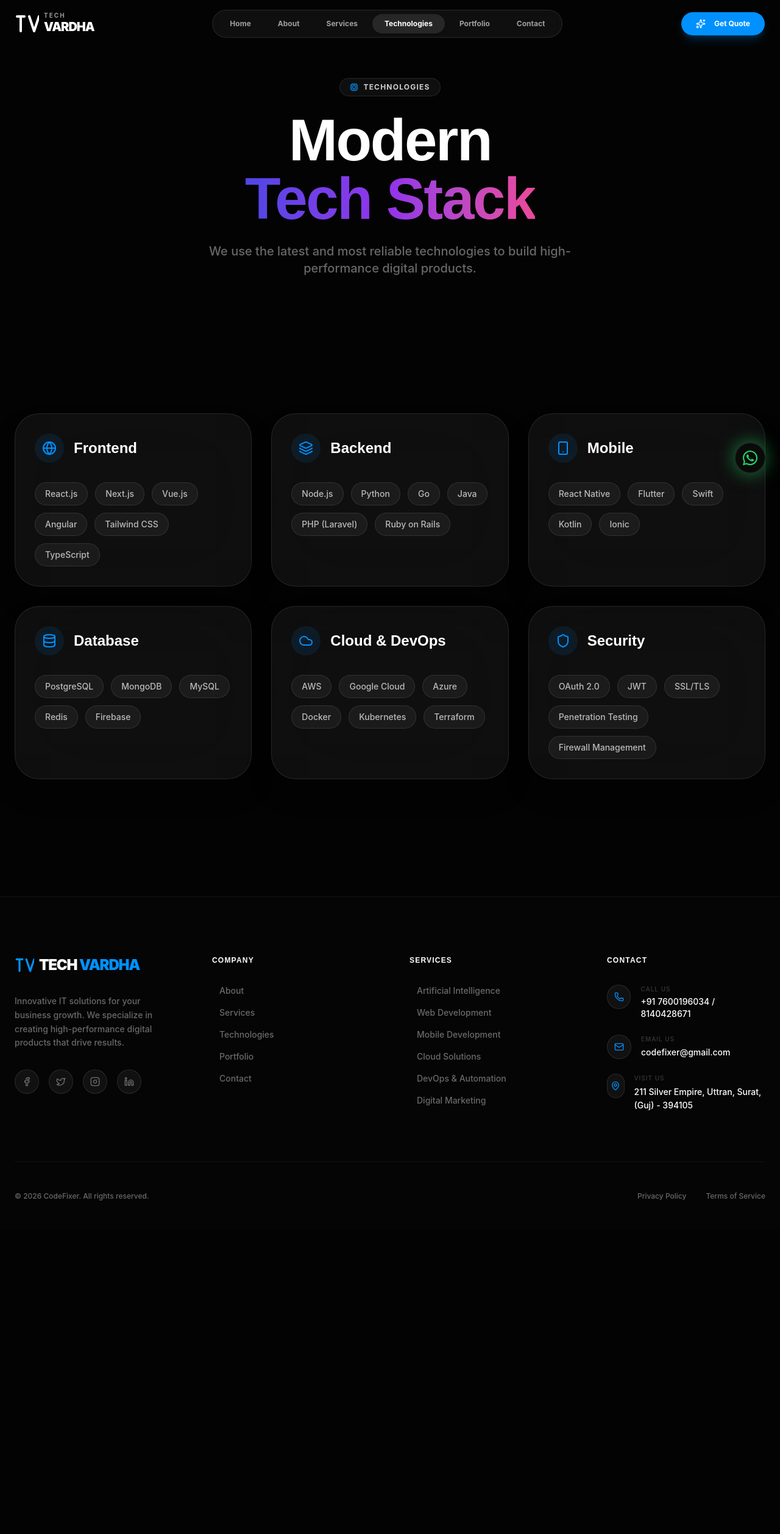
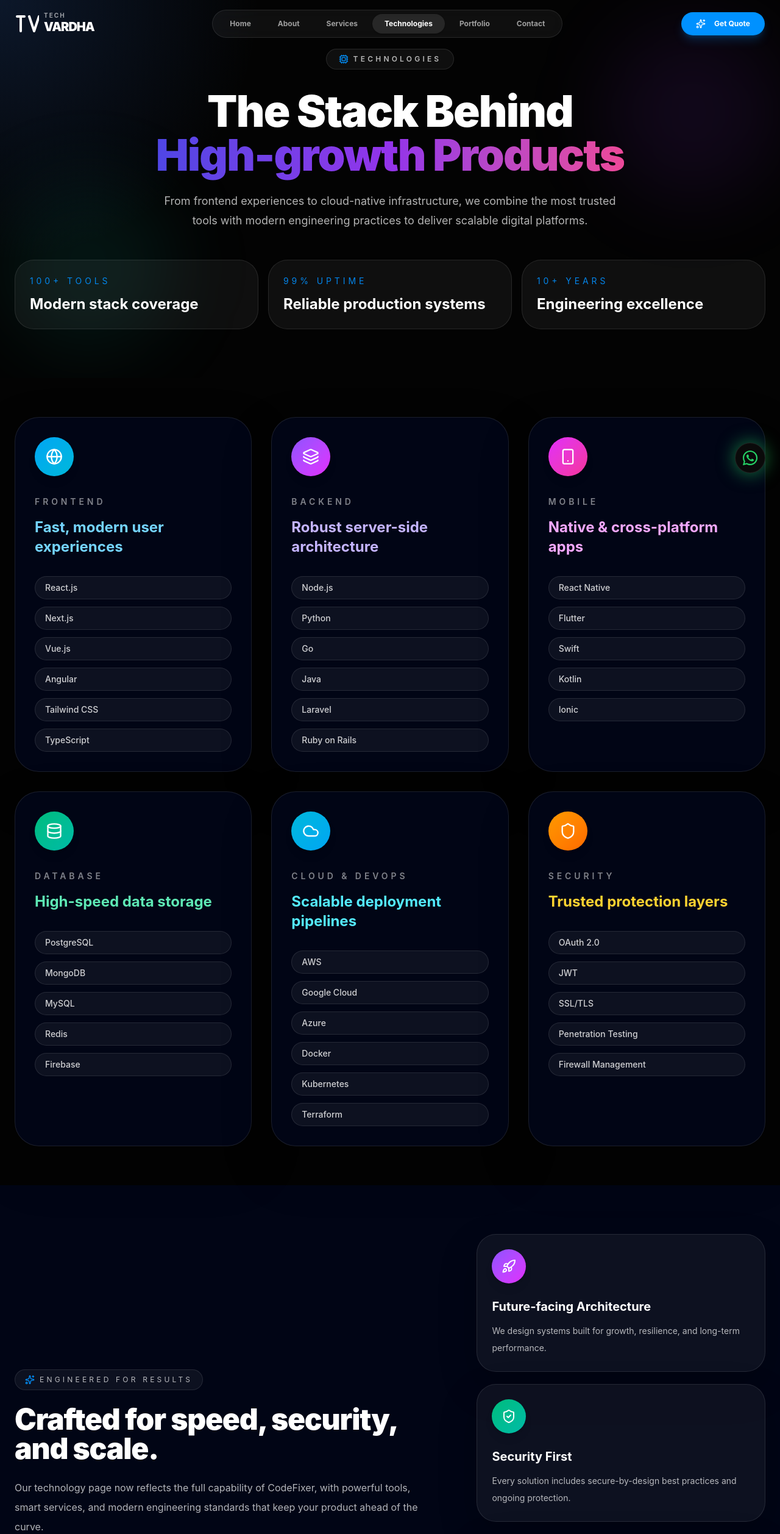
Before and after one commit to rutvikdholakiya30/codefixer, a React (Vite) app: page /technologies in a window 1280 px wide. Shown: the top 2516 px of the page at 61% size. Before the commit the page ends 2018 px from the top, so only its background shows below. Built offline with nearby package versions, Linux system fonts and the light colour scheme.

Commit message:
website updated

```diff
--- a/src/pages/Technologies.tsx
+++ b/src/pages/Technologies.tsx
@@ -7,99 +7,164 @@
   Cpu,
   Layers,
   Globe,
-  Smartphone
+  Smartphone,
+  Sparkles,
+  ShieldCheck,
+  Rocket,
+  Zap
 } from 'lucide-react';
+import { Button } from '@/components/ui/button';
+import { Link } from 'react-router-dom';
 
 const techStack = [
   {
     category: 'Frontend',
+    subtitle: 'Fast, modern user experiences',
     icon: Globe,
+    accent: 'from-sky-500 to-cyan-500',
+    color: 'text-sky-300',
     techs: ['React.js', 'Next.js', 'Vue.js', 'Angular', 'Tailwind CSS', 'TypeScript']
   },
   {
     category: 'Backend',
+    subtitle: 'Robust server-side architecture',
     icon: Layers,
-    techs: ['Node.js', 'Python', 'Go', 'Java', 'PHP (Laravel)', 'Ruby on Rails']
+    accent: 'from-violet-500 to-fuchsia-500',
+    color: 'text-violet-300',
+    techs: ['Node.js', 'Python', 'Go', 'Java', 'Laravel', 'Ruby on Rails']
   },
   {
     category: 'Mobile',
+    subtitle: 'Native & cross-platform apps',
     icon: Smartphone,
+    accent: 'from-fuchsia-500 to-pink-500',
+    color: 'text-fuchsia-300',
     techs: ['React Native', 'Flutter', 'Swift', 'Kotlin', 'Ionic']
   },
   {
     category: 'Database',
+    subtitle: 'High-speed data storage',
     icon: Database,
+    accent: 'from-emerald-500 to-teal-500',
+    color: 'text-emerald-300',
     techs: ['PostgreSQL', 'MongoDB', 'MySQL', 'Redis', 'Firebase']
   },
   {
     category: 'Cloud & DevOps',
+    subtitle: 'Scalable deployment pipelines',
     icon: Cloud,
+    accent: 'from-cyan-500 to-sky-500',
+    color: 'text-cyan-300',
     techs: ['AWS', 'Google Cloud', 'Azure', 'Docker', 'Kubernetes', 'Terraform']
   },
   {
     category: 'Security',
+    subtitle: 'Trusted protection layers',
     icon: Shield,
+    accent: 'from-amber-500 to-orange-500',
+    color: 'text-amber-300',
     techs: ['OAuth 2.0', 'JWT', 'SSL/TLS', 'Penetration Testing', 'Firewall Management']
+  }
+];
+
+const features = [
+  {
+    title: 'Future-facing Architecture',
+    description: 'We design systems built for growth, resilience, and long-term performance.',
+    icon: Rocket,
+    accent: 'from-violet-500 to-fuchsia-500'
+  },
+  {
+    title: 'Security First',
+    description: 'Every solution includes secure-by-design best practices and ongoing protection.',
+    icon: ShieldCheck,
+    accent: 'from-emerald-500 to-teal-500'
+  },
+  {
+    title: 'Performance Optimized',
+    description: 'Fast load times, reliable APIs, and scalable infrastructure for every product.',
+    icon: Zap,
+    accent: 'from-sky-500 to-cyan-500'
   }
 ];
 
 export default function Technologies() {
   return (
-    <div className="pb-24">
-      {/* Page Header */}
-      <section className="py-32 px-6 relative overflow-hidden text-center">
-        <div className="absolute top-0 left-1/2 -translate-x-1/2 w-full h-full bg-glow-blue opacity-30 -z-10" />
-        <div className="max-w-7xl mx-auto relative z-10 space-y-6">
+    <div className="pb-20">
+      <section className="relative overflow-hidden py-20 px-6">
+        <div className="absolute inset-0 bg-[radial-gradient(circle_at_top_left,_rgba(59,130,246,0.16),_transparent_30%)]" />
+        <div className="absolute right-0 top-10 h-72 w-72 rounded-full bg-[#9333ea]/10 blur-3xl" />
+        <div className="absolute left-0 bottom-10 h-72 w-72 rounded-full bg-[#14b8a6]/10 blur-3xl" />
+        <div className="relative z-10 mx-auto max-w-7xl text-center">
           <motion.div
             initial={{ opacity: 0, y: 20 }}
             animate={{ opacity: 1, y: 0 }}
-            className="inline-flex items-center gap-2 px-4 py-1.5 rounded-full border border-white/10 bg-white/5 backdrop-blur-sm text-white/80 text-xs font-bold uppercase tracking-widest"
+            className="inline-flex items-center gap-2 rounded-full border border-white/10 bg-white/5 px-5 py-2 text-xs font-semibold uppercase tracking-[0.35em] text-white/70"
           >
-            <Cpu className="w-3.5 h-3.5 text-primary" />
-            <span>Technologies</span>
+            <Cpu className="h-4 w-4 text-primary" />
+            Technologies
           </motion.div>
           <motion.h1
             initial={{ opacity: 0, y: 20 }}
             animate={{ opacity: 1, y: 0 }}
             transition={{ delay: 0.1 }}
-            className="text-5xl md:text-8xl font-black font-heading tracking-tight"
+            className="mt-8 text-5xl font-black tracking-tight text-white sm:text-6xl md:text-7xl"
           >
-            Modern <br />
-            <span className="text-gradient">Tech Stack</span>
+            The Stack Behind <br />
+            <span className="text-gradient">High-growth Products</span>
           </motion.h1>
           <motion.p
             initial={{ opacity: 0, y: 20 }}
             animate={{ opacity: 1, y: 0 }}
             transition={{ delay: 0.2 }}
-            className="text-xl text-white/40 max-w-2xl mx-auto font-medium"
+            className="mx-auto mt-6 max-w-3xl text-base leading-8 text-white/70 md:text-lg"
           >
-            We use the latest and most reliable technologies to build high-performance digital products.
+            From frontend experiences to cloud-native infrastructure, we combine the most trusted tools with modern engineering practices to deliver scalable digital platforms.
           </motion.p>
+          <div className="mt-12 grid gap-4 sm:grid-cols-3">
+            {[
+              { label: '100+ Tools', value: 'Modern stack coverage' },
+              { label: '99% Uptime', value: 'Reliable production systems' },
+              { label: '10+ Years', value: 'Engineering excellence' }
+            ].map((stat) => (
+              <motion.div
+                key={stat.label}
+                initial={{ opacity: 0, y: 20 }}
+                whileInView={{ opacity: 1, y: 0 }}
+                viewport={{ once: true }}
+                className="rounded-[2rem] border border-white/10 bg-white/5 p-6 text-left"
+              >
+                <p className="text-sm uppercase tracking-[0.35em] text-primary/90">{stat.label}</p>
+                <p className="mt-3 text-2xl font-bold text-white">{stat.value}</p>
+              </motion.div>
+            ))}
+          </div>
         </div>
       </section>
 
-      <section className="py-24 px-6">
-        <div className="max-w-7xl mx-auto grid md:grid-cols-2 lg:grid-cols-3 gap-8">
+      <section className="py-16 px-6">
+        <div className="max-w-7xl mx-auto grid gap-8 lg:grid-cols-3">
           {techStack.map((item, i) => (
             <motion.div
               key={item.category}
               initial={{ opacity: 0, y: 20 }}
               whileInView={{ opacity: 1, y: 0 }}
               viewport={{ once: true }}
-              transition={{ delay: i * 0.1 }}
-              className="p-8 glass rounded-[2.5rem] border-white/10 hover:border-primary/30 transition-all duration-500 group"
+              transition={{ delay: i * 0.08 }}
+              className="group rounded-[2.5rem] border border-white/10 bg-slate-950/90 p-8 shadow-[0_35px_80px_rgba(0,0,0,0.25)] transition hover:-translate-y-2 hover:border-white/20"
             >
-              <div className="flex items-center gap-4 mb-8">
-                <div className="w-12 h-12 rounded-2xl bg-primary/10 flex items-center justify-center text-primary group-hover:scale-110 transition-transform">
-                  <item.icon className="w-6 h-6" />
-                </div>
-                <h3 className="text-2xl font-bold font-heading">{item.category}</h3>
+              <div className={`inline-flex h-16 w-16 items-center justify-center rounded-3xl bg-gradient-to-br ${item.accent} text-white shadow-lg`}>
+                <item.icon className="h-7 w-7" />
               </div>
-              <div className="flex flex-wrap gap-3">
+              <div className="mt-8">
+                <p className="text-sm font-semibold uppercase tracking-[0.35em] text-white/50">{item.category}</p>
+                <h3 className={`mt-4 text-2xl font-bold ${item.color}`}>{item.subtitle}</h3>
+              </div>
+              <div className="mt-8 grid gap-3">
                 {item.techs.map((tech) => (
                   <span
                     key={tech}
-                    className="px-4 py-2 rounded-xl bg-white/5 border border-white/10 text-sm font-medium text-white/70 hover:text-white hover:bg-white/10 transition-all"
+                    className="inline-flex rounded-full border border-white/10 bg-white/5 px-4 py-2 text-sm font-medium text-white/80 transition hover:bg-white/10 hover:text-white"
                   >
                     {tech}
                   </span>
@@ -109,6 +174,80 @@
           ))}
         </div>
       </section>
+
+      <section className="py-20 px-6 bg-slate-950/90">
+        <div className="max-w-7xl mx-auto grid gap-12 lg:grid-cols-[1.2fr_0.8fr] items-center">
+          <div>
+            <motion.div
+              initial={{ opacity: 0, y: 20 }}
+              whileInView={{ opacity: 1, y: 0 }}
+              viewport={{ once: true }}
+              className="inline-flex items-center gap-2 rounded-full border border-white/10 bg-white/5 px-4 py-2 text-xs uppercase tracking-[0.35em] text-white/70"
+            >
+              <Sparkles className="h-4 w-4 text-primary" />
+              Engineered for results
+            </motion.div>
+            <motion.h2
+              initial={{ opacity: 0, y: 20 }}
+              whileInView={{ opacity: 1, y: 0 }}
+              viewport={{ once: true }}
+              transition={{ delay: 0.05 }}
+              className="mt-6 text-4xl font-black tracking-tight text-white sm:text-5xl"
+            >
+              Crafted for speed, security, and scale.
+            </motion.h2>
+            <motion.p
+              initial={{ opacity: 0, y: 20 }}
+              whileInView={{ opacity: 1, y: 0 }}
+              viewport={{ once: true }}
+              transition={{ delay: 0.1 }}
+              className="mt-6 max-w-2xl text-base leading-8 text-white/70"
+            >
+              Our technology page now reflects the full capability of CodeFixer, with powerful tools, smart services, and modern engineering standards that keep your product ahead of the curve.
+            </motion.p>
+          </div>
+
+          <div className="grid gap-5">
+            {features.map((feature, index) => (
+              <motion.div
+                key={feature.title}
+                initial={{ opacity: 0, y: 20 }}
+                whileInView={{ opacity: 1, y: 0 }}
+                viewport={{ once: true }}
+                transition={{ delay: 0.05 + index * 0.05 }}
+                className="rounded-[2rem] border border-white/10 bg-white/5 p-6 shadow-[0_25px_65px_rgba(0,0,0,0.2)]"
+              >
+                <div className={`inline-flex h-14 w-14 items-center justify-center rounded-3xl bg-gradient-to-br ${feature.accent} text-white shadow-lg`}>
+                  <feature.icon className="h-6 w-6" />
+                </div>
+                <h3 className="mt-6 text-xl font-bold text-white">{feature.title}</h3>
+                <p className="mt-3 text-sm leading-7 text-white/70">{feature.description}</p>
+              </motion.div>
+            ))}
+          </div>
+        </div>
+      </section>
+
+      <section className="py-16 px-6">
+        <div className="mx-auto max-w-7xl rounded-[3rem] border border-white/10 bg-white/5 p-10 shadow-[0_30px_90px_rgba(0,0,0,0.28)]">
+          <div className="grid gap-8 lg:grid-cols-[1.4fr_0.6fr] items-center">
+            <div>
+              <p className="text-sm uppercase tracking-[0.35em] text-primary/90">Ready to build</p>
+              <h2 className="mt-4 text-4xl font-black tracking-tight text-white sm:text-5xl">
+                Build smarter products with the right stack.
+              </h2>
+              <p className="mt-6 max-w-2xl text-base leading-8 text-white/70">
+                Let’s select the perfect technologies for your next digital product — whether it’s a web platform, mobile app, or cloud-native solution.
+              </p>
+            </div>
+            <div className="flex items-center justify-start">
+              <Button asChild size="lg" className="rounded-full bg-primary text-black px-10 py-5 font-semibold shadow-[0_30px_80px_rgba(79,70,229,0.28)] hover:bg-primary/90">
+                <Link to="/contact">Start a Project</Link>
+              </Button>
+            </div>
+          </div>
+        </div>
+      </section>
     </div>
   );
 }
```
